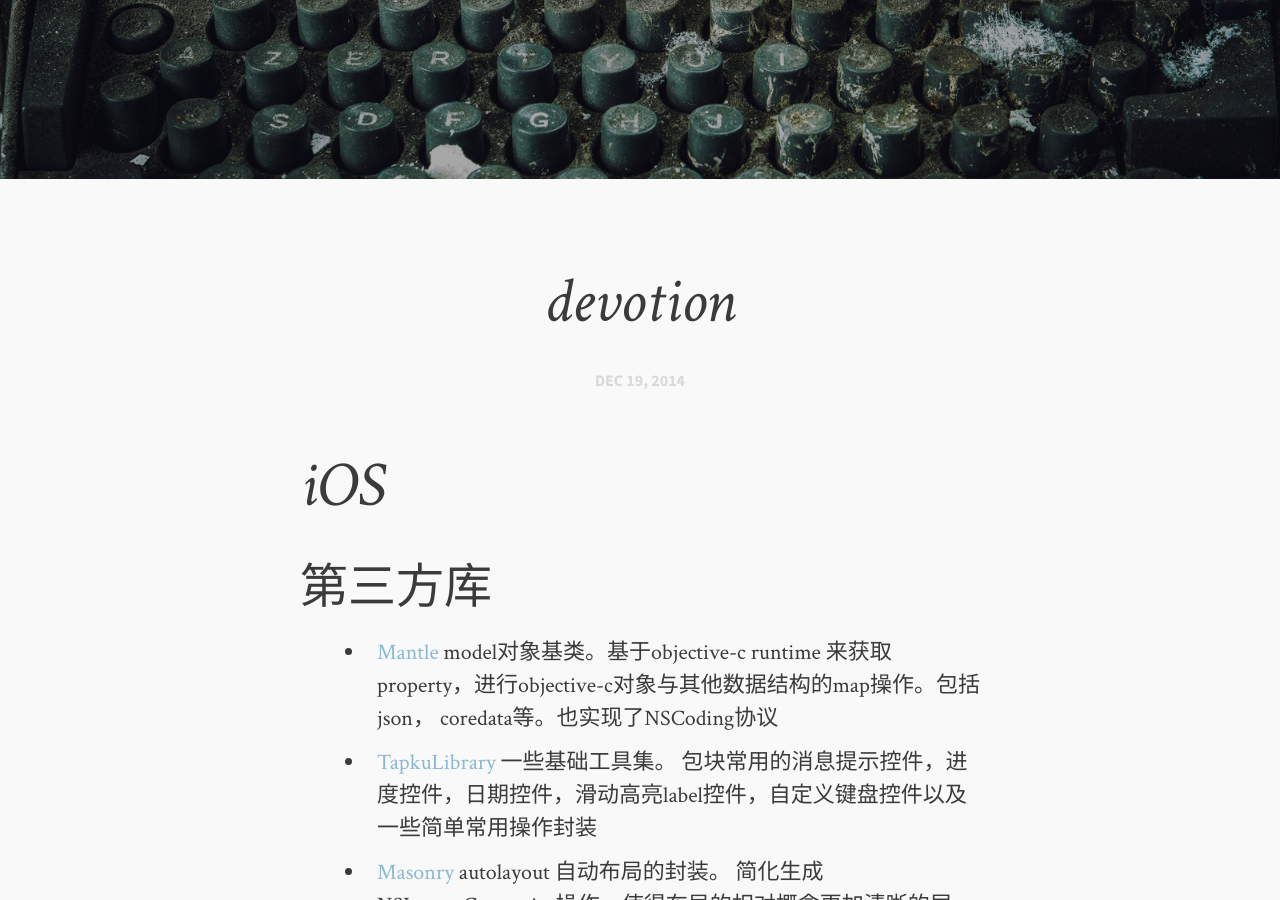
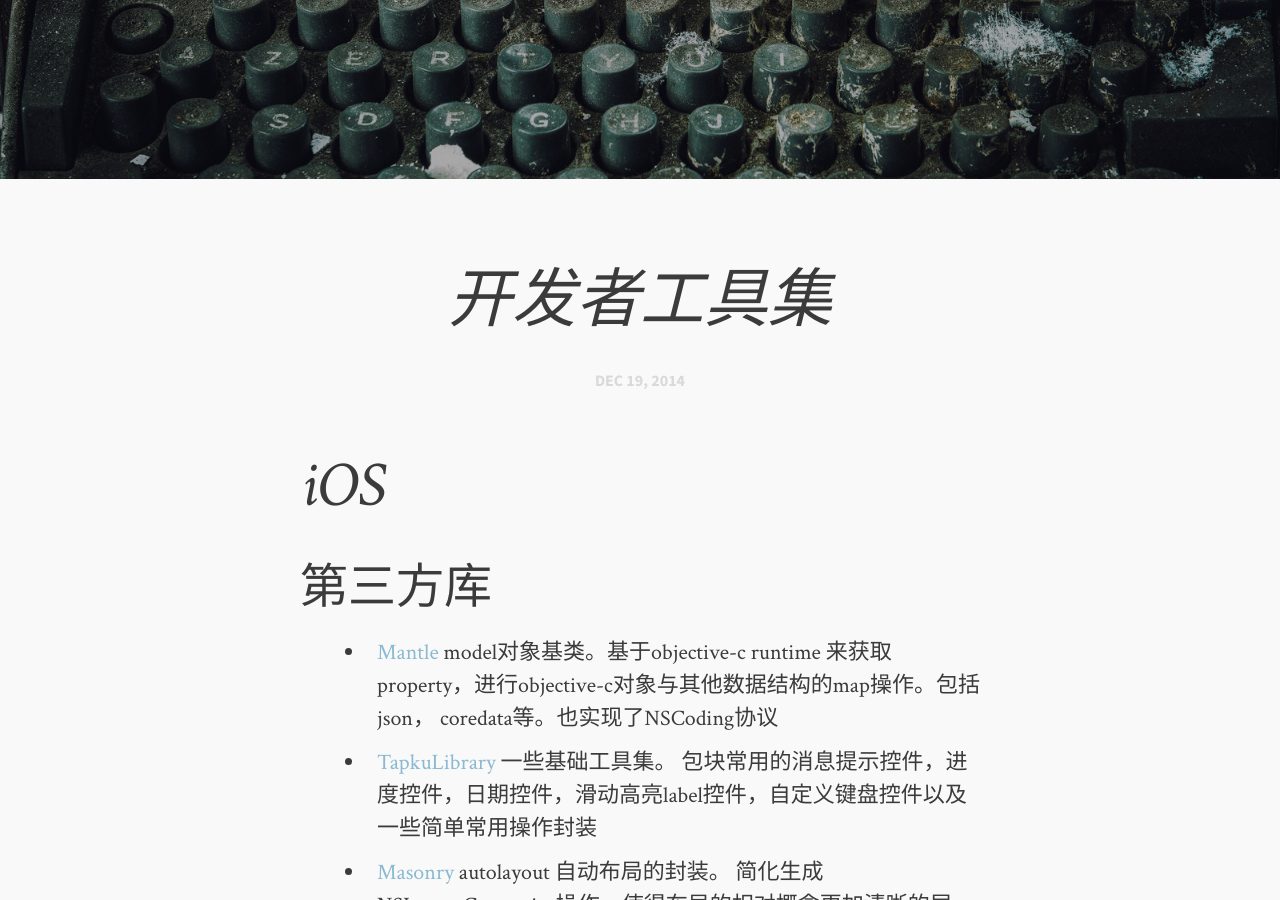
Before and after one commit to landfound/todaylover.github.io, a Jekyll site: the page built from _posts/2014-12-19-developer-tools.md, in a window 1280 px wide and 900 px high, scrolled down 371 px. Built offline with Jekyll 4.4.1, drawn with Linux system fonts in a browser that asks for light colours; Markdown is read by kramdown in place of the engine named in the settings; comment, search, counter and statistics services are not loaded.

Commit message:
change title

```diff
--- a/_posts/2014-12-19-developer-tools.md
+++ b/_posts/2014-12-19-developer-tools.md
@@ -1,6 +1,6 @@
 ---
 layout: post
-title: devotion
+title: 开发者工具集
 category: articles
 ---
 
```
